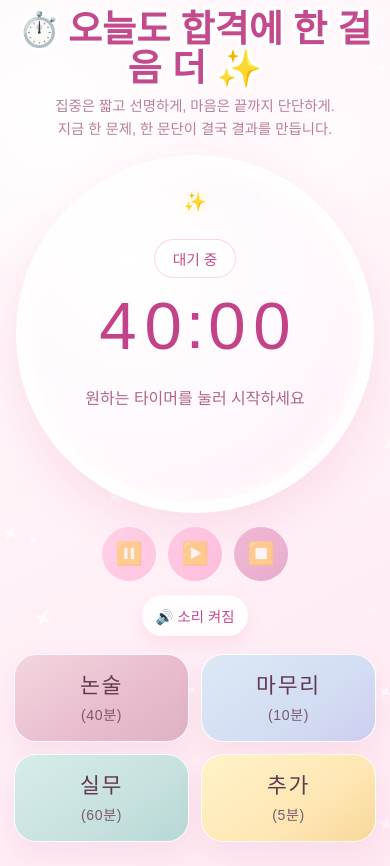
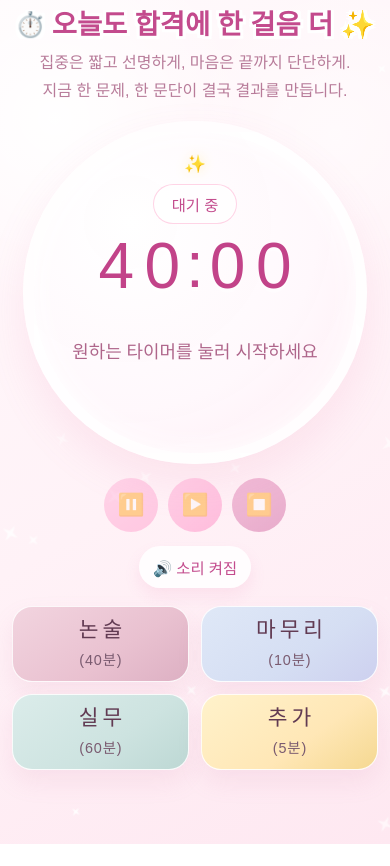
Before and after one commit to chuchu-luv/timer, a plain HTML site: page index.html in a window 390 px wide. After the commit the page ends 844 px from the top, so only its background shows below. Drawn offline with Linux system fonts and the light colour scheme; a web font is replaced by a local one.

Commit message:
Update index.html

```diff
--- a/index.html
+++ b/index.html
@@ -3,7 +3,7 @@
 <head>
   <meta charset="UTF-8" />
   <meta name="viewport" content="width=device-width, initial-scale=1.0" />
-  <title>전문직 시험 응원 타이머</title>
+  <title>반짝반짝 전문직 시험 응원 타이머</title>
   <style>
     @font-face {
       font-family: 'EutmanEungtteong';
@@ -31,41 +31,49 @@
     }
 
     :root {
-      --bg-1: #fff9fc;
-      --bg-2: #fff1f7;
-      --bg-3: #ffe8f2;
+      --bg-1: #fffafc;
+      --bg-2: #fff2f7;
+      --bg-3: #fee8f1;
+
       --deep: #c34b8d;
-      --deep-soft: #a96787;
-      --soft: #b77f9b;
+      --deep-soft: #aa6b8a;
+      --soft: #b87c9a;
       --white-line: rgba(255,255,255,0.92);
-      --circle-shadow: 0 18px 42px rgba(228, 112, 166, 0.15);
-      --panel-shadow: 0 12px 26px rgba(205, 123, 161, 0.12);
-      --pink-1: #f3d5df;
-      --pink-2: #e8bccd;
-      --pink-3: #ddb2c4;
-      --lav-1: #dce8f5;
-      --lav-2: #d3ddf3;
-      --lav-3: #cecdef;
-      --mint-1: #d7ece9;
-      --mint-2: #c7e1df;
-      --mint-3: #b7d8d4;
-      --yellow-1: #fff2c9;
-      --yellow-2: #ffe7b5;
-      --yellow-3: #f8d79a;
+
+      --circle-shadow: 0 18px 42px rgba(228, 112, 166, 0.12);
+      --panel-shadow: 0 12px 24px rgba(205, 123, 161, 0.12);
+
+      --pink-1: #f2d4df;
+      --pink-2: #e9c1d0;
+      --pink-3: #ddb0c3;
+
+      --lav-1: #dfe8f7;
+      --lav-2: #d5def3;
+      --lav-3: #cdd0ef;
+
+      --mint-1: #dbecea;
+      --mint-2: #cde3e0;
+      --mint-3: #bdd8d4;
+
+      --yellow-1: #fff2cb;
+      --yellow-2: #ffe7b6;
+      --yellow-3: #f5d891;
     }
 
     * { box-sizing: border-box; }
+
     html, body {
       margin: 0;
       padding: 0;
       min-height: 100%;
     }
+
     body {
       font-family: 'MitmiFont', 'Apple SD Gothic Neo', 'Malgun Gothic', sans-serif;
       color: var(--deep-soft);
       background:
         radial-gradient(circle at 14% 14%, rgba(255,255,255,0.96), transparent 24%),
-        radial-gradient(circle at 86% 16%, rgba(255,255,255,0.54), transparent 20%),
+        radial-gradient(circle at 86% 16%, rgba(255,255,255,0.52), transparent 20%),
         linear-gradient(150deg, var(--bg-1), var(--bg-2) 54%, var(--bg-3));
       overflow-x: hidden;
       position: relative;
@@ -78,51 +86,59 @@
       z-index: 0;
       overflow: hidden;
     }
+
     .sparkle {
       position: absolute;
-      background: rgba(255,255,255,0.95);
+      background: rgba(255,255,255,0.96);
       clip-path: polygon(50% 0%, 60% 40%, 100% 50%, 60% 60%, 50% 100%, 40% 60%, 0% 50%, 40% 40%);
       opacity: 0;
       animation: twinkle linear infinite;
-      filter: drop-shadow(0 0 8px rgba(255,255,255,0.82));
+      filter: drop-shadow(0 0 10px rgba(255,255,255,0.85));
     }
+
     @keyframes twinkle {
-      0% { opacity: 0; transform: scale(0.55) rotate(0deg); }
-      45% { opacity: 0.95; transform: scale(1.35) rotate(36deg); }
+      0%   { opacity: 0; transform: scale(0.55) rotate(0deg); }
+      45%  { opacity: 0.95; transform: scale(1.35) rotate(38deg); }
       100% { opacity: 0; transform: scale(0.55) rotate(90deg); }
     }
 
     .page {
       position: relative;
       z-index: 1;
-      max-width: 1180px;
+      max-width: 1160px;
       margin: 0 auto;
-      padding: 10px 18px 26px;
+      padding: 12px 18px 48px;
     }
 
     .title {
       margin: 0;
       text-align: center;
       font-family: 'KerisKeduLine', 'Apple SD Gothic Neo', sans-serif !important;
-      font-size: clamp(2rem, 4vw, 3.5rem);
-      line-height: 1.06;
+      font-size: clamp(1.7rem, 3.2vw, 3rem);
+      line-height: 1.05;
       color: var(--deep);
+      white-space: nowrap;
+      word-break: keep-all;
+      overflow: hidden;
+      text-overflow: clip;
       text-shadow:
         -3px 0 #fff, 3px 0 #fff, 0 -3px #fff, 0 3px #fff,
         -3px -3px #fff, 3px -3px #fff, -3px 3px #fff, 3px 3px #fff,
         0 6px 16px rgba(255,255,255,0.52);
     }
+
     .title-emoji {
-      margin-right: 8px;
+      margin-right: 6px;
       font-size: 0.9em;
       vertical-align: 0.04em;
     }
+
     .subtitle {
-      margin: 6px auto 16px;
-      max-width: 720px;
+      margin: 10px auto 18px;
+      max-width: 760px;
       text-align: center;
-      font-size: clamp(0.9rem, 1.35vw, 1.05rem);
-      line-height: 1.6;
+      font-size: clamp(1rem, 1.4vw, 1.15rem);
+      line-height: 1.72;
       color: var(--soft);
     }
 
@@ -132,7 +148,7 @@
       gap: 22px;
       align-items: center;
       justify-content: center;
-      min-height: calc(100vh - 140px);
+      min-height: auto;
     }
 
     .left-panel {
@@ -144,12 +160,12 @@
 
     .timer-circle {
       position: relative;
-      width: clamp(360px, 44vw, 520px);
-      height: clamp(360px, 44vw, 520px);
+      width: clamp(340px, 42vw, 500px);
+      height: clamp(340px, 42vw, 500px);
       border-radius: 50%;
       background:
-        radial-gradient(circle at 30% 28%, rgba(255,255,255,0.995), rgba(255,248,252,0.988) 58%, rgba(255,234,244,0.965));
-      border: 14px solid rgba(255,255,255,0.84);
+        radial-gradient(circle at 30% 28%, rgba(255,255,255,0.996), rgba(255,248,252,0.99) 58%, rgba(255,236,244,0.97));
+      border: 13px solid rgba(255,255,255,0.84);
       box-shadow:
         inset 0 0 28px rgba(255,255,255,0.98),
         var(--circle-shadow);
@@ -158,32 +174,34 @@
       align-items: center;
       justify-content: center;
       text-align: center;
-      padding: 26px 22px 28px;
+      padding: 28px 18px 28px;
+      transition: box-shadow 0.2s ease;
     }
 
     .top-sparkle {
       position: absolute;
-      top: 24px;
+      top: 22px;
       left: 50%;
       transform: translateX(-50%);
-      font-size: 1.15rem;
+      font-size: 1.1rem;
       color: #ffd16b;
       text-shadow: 0 0 12px rgba(255, 240, 178, 0.95);
       animation: floatSpark 2.5s ease-in-out infinite;
     }
+
     @keyframes floatSpark {
       0%, 100% { transform: translateX(-50%) translateY(0); }
-      50% { transform: translateX(-50%) translateY(-4px); }
+      50%      { transform: translateX(-50%) translateY(-4px); }
     }
 
     .mode-label {
-      font-size: clamp(0.92rem, 1.1vw, 1.02rem);
+      font-size: clamp(0.95rem, 1.05vw, 1.02rem);
       color: var(--deep);
-      background: rgba(255,255,255,0.78);
+      background: rgba(255,255,255,0.8);
       border: 1px solid rgba(255,182,212,0.58);
       border-radius: 999px;
       padding: 8px 18px;
-      margin-bottom: 12px;
+      margin-bottom: 10px;
       box-shadow: inset 0 0 0 1px rgba(255,255,255,0.55);
     }
 
@@ -193,39 +211,43 @@
       justify-content: center;
       gap: 0;
       font-family: 'EutmanEungtteong', 'Apple SD Gothic Neo', sans-serif !important;
-      font-size: clamp(5rem, 10.2vw, 8.8rem);
+      font-size: clamp(4.9rem, 9.2vw, 8rem);
       line-height: 0.88;
       color: #c24389;
       text-shadow: 0 4px 0 rgba(255,255,255,0.44);
       margin: 2px 0 10px;
       min-height: 1em;
       transform-origin: center;
-      transition: transform 0.16s ease, text-shadow 0.16s ease;
+      transition: transform 0.16s ease, text-shadow 0.16s ease, color 0.16s ease;
       user-select: none;
+      letter-spacing: 0;
     }
+
     .digit, .colon {
       display: inline-flex;
       align-items: center;
       justify-content: center;
       flex: 0 0 auto;
     }
+
     .digit {
-      width: 0.67em;
+      width: 0.72em;
     }
+
     .colon {
-      width: 0.28em;
+      width: 0.30em;
       transform: translateY(-0.02em);
     }
 
     .status {
-      min-height: 68px;
+      min-height: 82px;
       display: flex;
       align-items: center;
       justify-content: center;
       white-space: pre-line;
       text-align: center;
-      font-size: clamp(1.02rem, 1.35vw, 1.22rem);
-      line-height: 1.45;
+      font-size: clamp(1.08rem, 1.45vw, 1.28rem);
+      line-height: 1.5;
       color: #af668b;
       padding: 0 10px;
       transform-origin: center;
@@ -240,30 +262,34 @@
       gap: 12px;
       flex-wrap: wrap;
     }
+
     .icon-btn {
-      width: 58px;
-      height: 58px;
+      width: 56px;
+      height: 56px;
       border: none;
       border-radius: 50%;
       cursor: pointer;
       color: #fff;
-      font-size: 1.46rem;
+      font-size: 1.42rem;
       display: grid;
       place-items: center;
-      box-shadow: 0 10px 18px rgba(235, 103, 168, 0.2);
+      box-shadow: 0 10px 18px rgba(235, 103, 168, 0.18);
       transition: transform 0.16s ease, box-shadow 0.16s ease, opacity 0.16s ease;
     }
+
     .icon-btn:hover { transform: translateY(-2px); }
     .icon-btn:active { transform: translateY(1px) scale(0.98); }
+
     .icon-btn:disabled {
       opacity: 0.42;
       cursor: not-allowed;
       box-shadow: none;
       transform: none;
     }
-    .pause-btn { background: linear-gradient(145deg, #ffaad3, #ff8dc4); }
+
+    .pause-btn  { background: linear-gradient(145deg, #ffaad3, #ff8dc4); }
     .resume-btn { background: linear-gradient(145deg, #ffa1cf, #ff74b8); }
-    .stop-btn { background: linear-gradient(145deg, #df75ad, #c84d90); }
+    .stop-btn   { background: linear-gradient(145deg, #df75ad, #c84d90); }
 
     .sound-btn {
       border: none;
@@ -272,16 +298,17 @@
       padding: 11px 16px;
       background: rgba(255,255,255,0.84);
       color: var(--deep);
-      font-size: 0.94rem;
+      font-size: 0.97rem;
       box-shadow: 0 8px 16px rgba(234, 112, 172, 0.12);
       transition: transform 0.16s ease;
     }
+
     .sound-btn:hover { transform: translateY(-1px); }
 
     .right-panel {
       display: grid;
       grid-template-columns: 1fr;
-      gap: 14px;
+      gap: 12px;
       align-content: center;
       justify-items: center;
     }
@@ -290,45 +317,52 @@
       border: none;
       cursor: pointer;
       width: 100%;
-      min-height: 94px;
-      border-radius: 24px;
-      padding: 14px 12px 12px;
+      min-height: 82px;
+      border-radius: 22px;
+      padding: 12px 12px 10px;
       color: #68435b;
       border: 1px solid rgba(255,255,255,0.88);
       box-shadow: var(--panel-shadow);
       text-align: center;
       transition: transform 0.16s ease, box-shadow 0.16s ease, filter 0.16s ease;
     }
+
     .preset-btn:hover {
       transform: translateY(-3px);
       box-shadow: 0 16px 24px rgba(190, 129, 161, 0.16);
       filter: saturate(1.03);
     }
+
     .preset-btn:active { transform: translateY(1px) scale(0.99); }
-    .preset-btn.pink { background: linear-gradient(145deg, var(--pink-1), var(--pink-2) 60%, var(--pink-3)); }
+
+    .preset-btn.pink     { background: linear-gradient(145deg, var(--pink-1), var(--pink-2) 60%, var(--pink-3)); }
     .preset-btn.lavender { background: linear-gradient(145deg, var(--lav-1), var(--lav-2) 60%, var(--lav-3)); }
-    .preset-btn.mint { background: linear-gradient(145deg, var(--mint-1), var(--mint-2) 60%, var(--mint-3)); }
-    .preset-btn.yellow { background: linear-gradient(145deg, var(--yellow-1), var(--yellow-2) 60%, var(--yellow-3)); }
+    .preset-btn.mint     { background: linear-gradient(145deg, var(--mint-1), var(--mint-2) 60%, var(--mint-3)); }
+    .preset-btn.yellow   { background: linear-gradient(145deg, var(--yellow-1), var(--yellow-2) 60%, var(--yellow-3)); }
 
     .preset-main {
       display: block;
       font-family: 'OngleipParkDahyeon', 'Apple SD Gothic Neo', sans-serif !important;
-      font-size: clamp(1.5rem, 1.8vw, 1.95rem);
+      font-size: clamp(1.45rem, 1.7vw, 1.8rem);
       line-height: 1.05;
       margin-bottom: 6px;
-      letter-spacing: 0.08em;
+      letter-spacing: 0.14em;
       color: #613a52;
+      padding-left: 0.14em;
     }
+
     .preset-sub {
       display: block;
-      font-size: 0.96rem;
-      letter-spacing: 0.04em;
+      font-size: 0.95rem;
+      letter-spacing: 0.06em;
       color: #7a5b70;
+      padding-left: 0.06em;
     }
 
-    .done-flash {
+    .circle-warning {
       animation: pulseGlow 1.15s ease-in-out infinite;
     }
+
     @keyframes pulseGlow {
       0%, 100% {
         box-shadow:
@@ -346,10 +380,12 @@
     .urgent {
       animation: urgentBeat 0.72s ease-in-out infinite;
     }
+
     @keyframes urgentBeat {
       0%, 100% { transform: scale(1); }
-      50% { transform: scale(1.07); }
+      50%      { transform: scale(1.07); }
     }
+
     .time.urgent {
       color: #d44c82;
       text-shadow: 0 4px 0 rgba(255,255,255,0.42), 0 0 18px rgba(255, 190, 214, 0.56);
@@ -357,68 +393,104 @@
 
     @media (max-width: 920px) {
       .page {
-        padding: 10px 14px 24px;
+        padding: 12px 14px 56px;
       }
+
       .workspace {
         grid-template-columns: 1fr;
         gap: 18px;
         min-height: auto;
       }
+
       .right-panel {
         width: 100%;
-        grid-template-columns: repeat(2, minmax(140px, 190px));
+        grid-template-columns: repeat(2, minmax(138px, 188px));
         justify-content: center;
         align-content: start;
+        justify-items: center;
       }
+
       .timer-circle {
-        width: min(80vw, 500px);
-        height: min(80vw, 500px);
+        width: min(78vw, 470px);
+        height: min(78vw, 470px);
       }
     }
 
     @media (max-width: 560px) {
+      .page {
+        padding: 10px 12px 68px;
+      }
+
       .title {
-        font-size: clamp(1.9rem, 9.5vw, 2.8rem);
+        font-size: clamp(1.15rem, 7vw, 2rem);
+        line-height: 1.08;
       }
+
       .subtitle {
-        font-size: 0.9rem;
-        margin-bottom: 14px;
+        font-size: 1rem;
+        line-height: 1.72;
+        margin-bottom: 16px;
       }
+
       .timer-circle {
-        width: min(92vw, 460px);
-        height: min(92vw, 460px);
-        border-width: 12px;
-        padding: 22px 18px 24px;
+        width: min(88vw, 430px);
+        height: min(88vw, 430px);
+        border-width: 11px;
+        padding: 24px 16px 24px;
       }
+
+      .mode-label {
+        font-size: 0.96rem;
+        margin-bottom: 8px;
+      }
+
       .time {
-        font-size: clamp(4.2rem, 17vw, 7rem);
+        font-size: clamp(4rem, 16vw, 6rem);
+        margin-bottom: 8px;
       }
+
       .status {
-        font-size: 1rem;
-        min-height: 58px;
+        font-size: 1.12rem;
+        min-height: 94px;
+        line-height: 1.56;
       }
+
+      .control-row {
+        gap: 10px;
+      }
+
+      .icon-btn {
+        width: 54px;
+        height: 54px;
+        font-size: 1.36rem;
+      }
+
+      .sound-btn {
+        font-size: 0.96rem;
+        padding: 10px 14px;
+      }
+
       .right-panel {
         grid-template-columns: repeat(2, minmax(132px, 1fr));
         gap: 12px;
+        width: 100%;
+        justify-items: center;
       }
+
       .preset-btn {
-        min-height: 88px;
-        border-radius: 22px;
+        min-height: 76px;
+        border-radius: 20px;
+        padding: 10px 10px 9px;
       }
+
       .preset-main {
-        font-size: 1.35rem;
+        font-size: 1.34rem;
+        letter-spacing: 0.18em;
+        padding-left: 0.18em;
       }
+
       .preset-sub {
-        font-size: 0.88rem;
-      }
-      .icon-btn {
-        width: 54px;
-        height: 54px;
-        font-size: 1.38rem;
-      }
-      .sound-btn {
         font-size: 0.9rem;
-        padding: 10px 14px;
       }
     }
   </style>
@@ -458,14 +530,17 @@
           <span class="preset-main">논술</span>
           <span class="preset-sub">(40분)</span>
         </button>
+
         <button class="preset-btn lavender" data-minutes="10" data-label="마무리">
           <span class="preset-main">마무리</span>
           <span class="preset-sub">(10분)</span>
         </button>
+
         <button class="preset-btn mint" data-minutes="60" data-label="실무">
           <span class="preset-main">실무</span>
           <span class="preset-sub">(60분)</span>
         </button>
+
         <button class="preset-btn yellow" data-minutes="5" data-label="추가">
           <span class="preset-main">추가</span>
           <span class="preset-sub">(5분)</span>
@@ -498,6 +573,7 @@
     let isPaused = false;
     let soundEnabled = true;
     let activeLabel = '대기 중';
+
     let dingPlayed = false;
     let inLastMinute = false;
     let tickIntervalId = null;
@@ -508,6 +584,7 @@
       const container = document.getElementById('sparkle-container');
       const count = window.innerWidth > 900 ? 34 : 22;
       container.innerHTML = '';
+
       for (let i = 0; i < count; i++) {
         const star = document.createElement('div');
         star.className = 'sparkle';
@@ -562,59 +639,83 @@
       keyboardAudio.src = AUDIO_SOURCES[index];
       keyboardAudio.load();
     }
+
     keyboardAudio.addEventListener('error', () => {
       audioSourceIndex += 1;
       if (audioSourceIndex < AUDIO_SOURCES.length) {
         loadAudioSource(audioSourceIndex);
       }
     });
+
     loadAudioSource(audioSourceIndex);
 
-    function beep({ frequency = 880, duration = 0.12, type = 'sine', volume = 0.04, delay = 0, attack = 0.005, release = 0.08 } = {}) {
+    function beep({
+      frequency = 880,
+      duration = 0.12,
+      type = 'sine',
+      volume = 0.04,
+      delay = 0,
+      attack = 0.005,
+      release = 0.08
+    } = {}) {
       if (!soundEnabled) return;
+
       const ctx = getAudioContext();
       const start = ctx.currentTime + delay;
       const end = start + duration;
       const osc = ctx.createOscillator();
       const gain = ctx.createGain();
+
       osc.type = type;
       osc.frequency.setValueAtTime(frequency, start);
+
       gain.gain.setValueAtTime(0.0001, start);
       gain.gain.exponentialRampToValueAtTime(volume, start + attack);
       gain.gain.exponentialRampToValueAtTime(0.0001, end + release);
+
       osc.connect(gain);
       gain.connect(ctx.destination);
+
       osc.start(start);
       osc.stop(end + release + 0.02);
     }
 
     function playFiveMinuteAlert() {
-      [0, 0.34, 0.68].forEach((delay, idx) => {
-        beep({ frequency: 1240 + (idx * 80), duration: 0.14, type: 'triangle', volume: 0.06, delay, attack: 0.004, release: 0.12 });
+      [0, 0.32, 0.64].forEach((delay, idx) => {
+        beep({
+          frequency: 1240 + (idx * 80),
+          duration: 0.14,
+          type: 'triangle',
+          volume: 0.06,
+          delay,
+          attack: 0.004,
+          release: 0.12
+        });
       });
     }
 
     function playFinishSound() {
-      beep({ frequency: 900, duration: 0.14, type: 'triangle', volume: 0.05, delay: 0 });
+      beep({ frequency: 900,  duration: 0.14, type: 'triangle', volume: 0.05,  delay: 0 });
       beep({ frequency: 1180, duration: 0.18, type: 'triangle', volume: 0.055, delay: 0.18 });
-      beep({ frequency: 1540, duration: 0.24, type: 'triangle', volume: 0.06, delay: 0.4 });
+      beep({ frequency: 1540, duration: 0.24, type: 'triangle', volume: 0.06,  delay: 0.4 });
     }
 
     function startTickTrack() {
       stopTickTrack();
       if (!soundEnabled) return;
+
       let flip = false;
       tickIntervalId = setInterval(() => {
         flip = !flip;
         beep({
-          frequency: flip ? 1760 : 1320,
-          duration: flip ? 0.038 : 0.05,
+          frequency: flip ? 1960 : 1480,
+          duration: flip ? 0.032 : 0.045,
           type: 'square',
-          volume: flip ? 0.036 : 0.048,
+          volume: flip ? 0.042 : 0.055,
           attack: 0.002,
-          release: 0.04
+          release: 0.035
         });
-      }, 500);
+      }, 420);
     }
 
     function stopTickTrack() {
@@ -659,6 +760,7 @@
       inLastMinute = false;
       timeDisplay.classList.remove('urgent');
       statusText.classList.remove('urgent');
+      timerCircle.classList.remove('circle-warning');
       stopTickTrack();
     }
 
@@ -668,9 +770,11 @@
       stopKeyboard(true);
       stopTickTrack();
       playFinishSound();
-      timerCircle.classList.add('done-flash');
+
       timeDisplay.classList.remove('urgent');
       statusText.classList.remove('urgent');
+      timerCircle.classList.remove('circle-warning');
+
       setStatus('종료됨\n수고했어요.\n원하는 타이머를 다시 시작하세요');
       applyButtonState({ pause: false, resume: false, stop: false });
       resetWarningFlags();
@@ -681,9 +785,12 @@
         dingPlayed = true;
         stopKeyboard(false);
         playFiveMinuteAlert();
+
         if (timerId && !isPaused && remainingSeconds > 60) {
           setTimeout(() => {
-            if (timerId && !isPaused && remainingSeconds > 60) playKeyboard();
+            if (timerId && !isPaused && remainingSeconds > 60) {
+              playKeyboard();
+            }
           }, 1300);
         }
       }
@@ -693,7 +800,9 @@
           inLastMinute = true;
           stopKeyboard(false);
           startTickTrack();
+          timerCircle.classList.add('circle-warning');
         }
+
         if (remainingSeconds <= 10) {
           timeDisplay.classList.add('urgent');
           statusText.classList.add('urgent');
@@ -707,9 +816,11 @@
         finishTimer();
         return;
       }
+
       remainingSeconds -= 1;
       updateDisplay();
       handleTimedSounds();
+
       if (remainingSeconds === 0) {
         finishTimer();
       }
@@ -718,43 +829,53 @@
     function startTimer(minutes, label) {
       hasUserInteracted = true;
       getAudioContext();
+
       clearRunningTimer();
       stopKeyboard(true);
       stopTickTrack();
-      timerCircle.classList.remove('done-flash');
+
       totalSeconds = minutes * 60;
       remainingSeconds = totalSeconds;
       activeLabel = label;
       isPaused = false;
+
       resetWarningFlags();
       updateDisplay();
       setStatus('집중 중\n한 줄 한 줄이 실력입니다');
       applyButtonState({ pause: true, resume: false, stop: true });
+
       timerId = setInterval(tick, 1000);
       playKeyboard();
     }
 
     function pauseTimer() {
       if (!timerId) return;
+
       clearRunningTimer();
       isPaused = true;
       stopKeyboard(false);
       stopTickTrack();
+
       setStatus('일시 정지\n호흡만 가다듬고 다시 갑니다');
       applyButtonState({ pause: false, resume: true, stop: true });
     }
 
     function resumeTimer() {
       if (!isPaused || remainingSeconds <= 0) return;
+
       hasUserInteracted = true;
       getAudioContext();
-      timerCircle.classList.remove('done-flash');
+
       isPaused = false;
       setStatus(remainingSeconds <= 10 ? '종료 임박\n마지막까지 붙잡으세요' : '다시 시작\n끝까지 밀어붙이세요');
       applyButtonState({ pause: true, resume: false, stop: true });
+
       timerId = setInterval(tick, 1000);
+
       if (remainingSeconds <= 60) {
+        timerCircle.classList.add('circle-warning');
         startTickTrack();
+
         if (remainingSeconds <= 10) {
           timeDisplay.classList.add('urgent');
           statusText.classList.add('urgent');
@@ -769,19 +890,27 @@
       isPaused = false;
       stopKeyboard(true);
       stopTickTrack();
+
       remainingSeconds = totalSeconds;
       updateDisplay();
+
       activeLabel = '대기 중';
       modeLabel.textContent = activeLabel;
+
       setStatus('종료됨\n원하는 타이머를 다시 시작하세요');
       applyButtonState({ pause: false, resume: false, stop: false });
-      timerCircle.classList.remove('done-flash');
+
+      timeDisplay.classList.remove('urgent');
+      statusText.classList.remove('urgent');
+      timerCircle.classList.remove('circle-warning');
+
       resetWarningFlags();
     }
 
     function toggleSound() {
       soundEnabled = !soundEnabled;
       soundBtn.textContent = soundEnabled ? '🔊 소리 켜짐' : '🔇 소리 꺼짐';
+
       if (!soundEnabled) {
         stopKeyboard(false);
         stopTickTrack();
```
